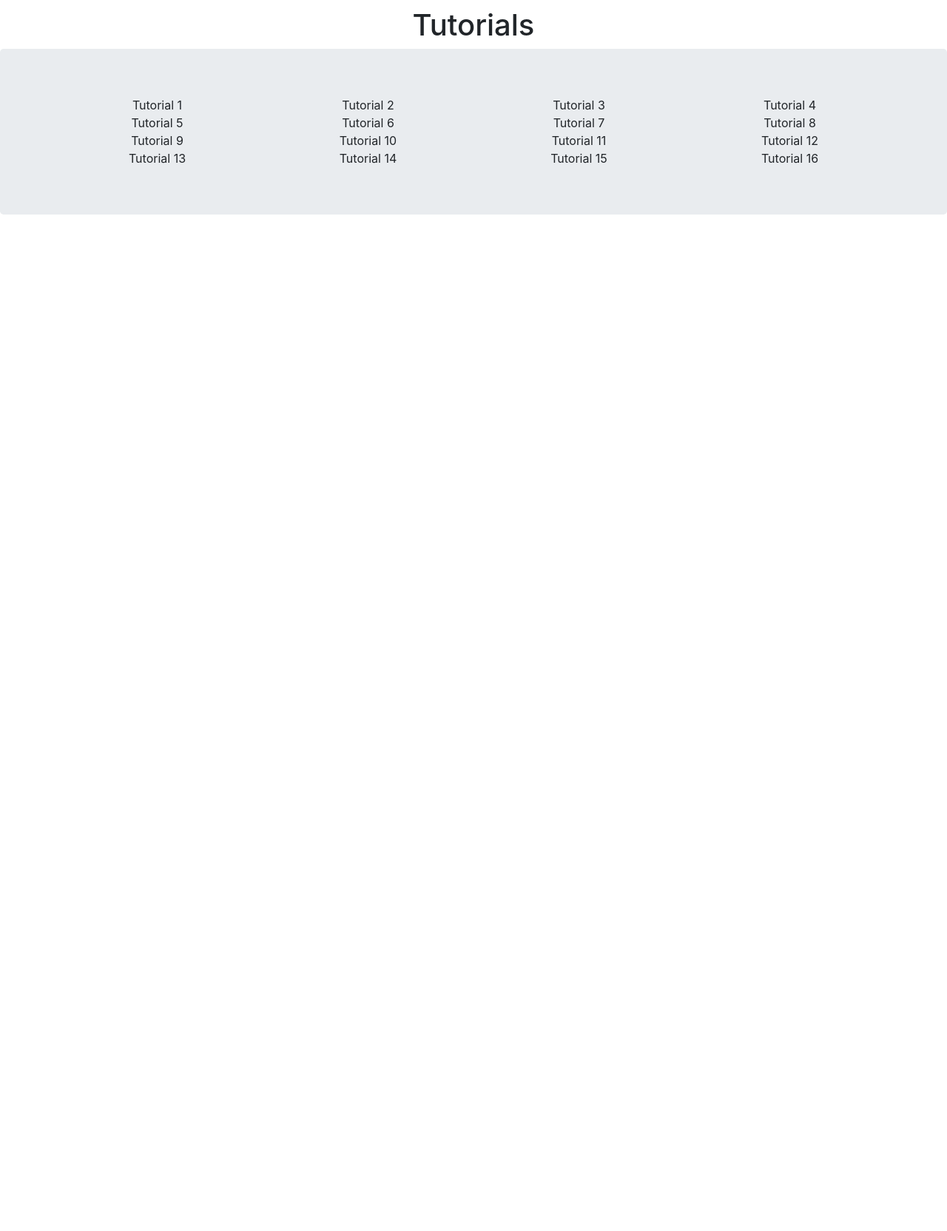
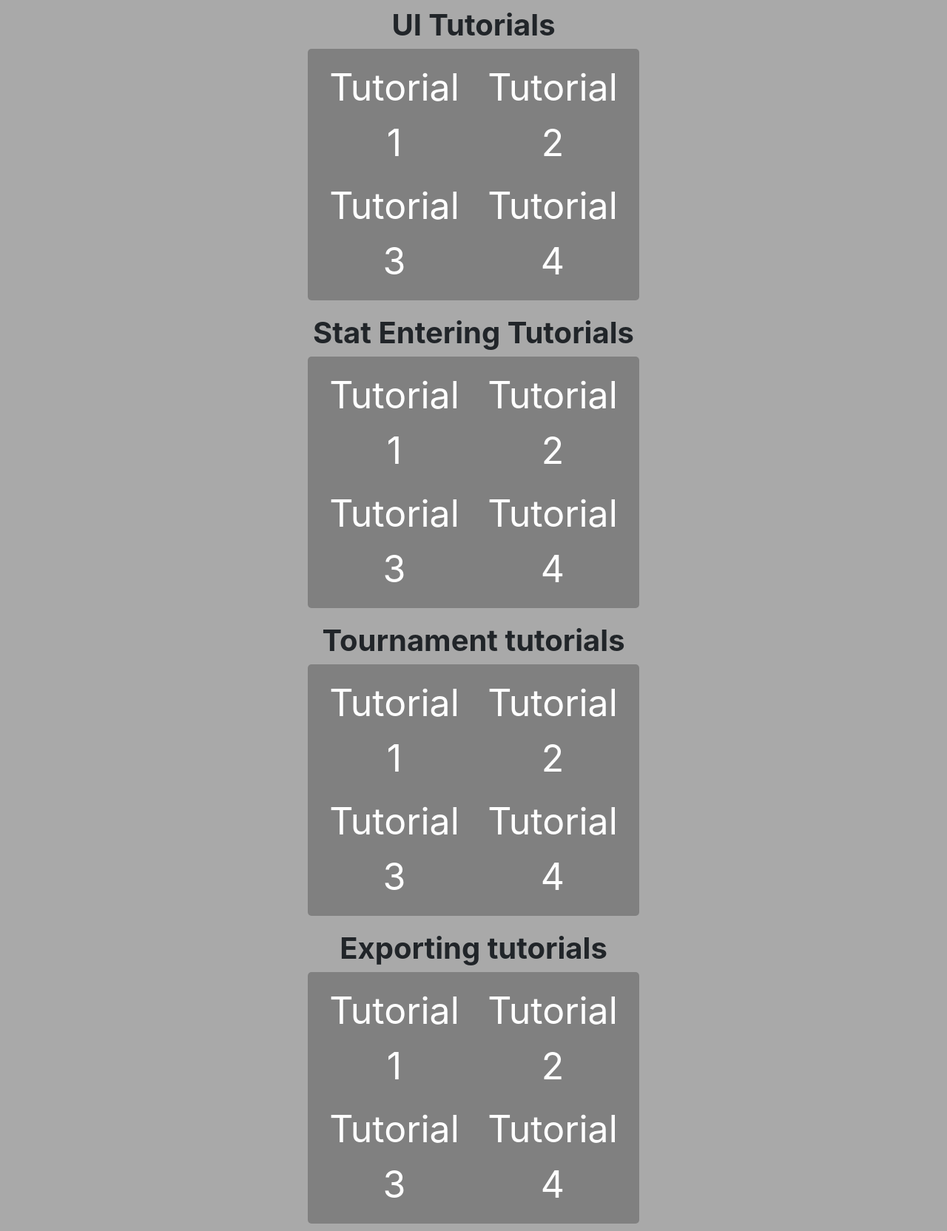
Before and after one commit to coderguy1777/SQBS2.0, an Electron app: page SQBS2.0/windows/tutorials.html in a window 1280 px wide. Shown: the whole page at 74% size. Before the commit the page ends 800 px from the top, so only its background shows below. Drawn offline with nearby package versions, Linux system fonts and the light colour scheme.

Commit message:
WIP on tutorial UI almost done, side bar is left.

```diff
--- a/SQBS2.0/windows/new_bracket.css
+++ b/SQBS2.0/windows/new_bracket.css
@@ -0,0 +1,3 @@
+body {
+    background-color: darkgray;
+}
--- a/SQBS2.0/windows/new_tournament.css
+++ b/SQBS2.0/windows/new_tournament.css
@@ -1,4 +1,4 @@
 body {
-    background-color:  gray;
-    overflow: hidden;
+    background-color:  darkgray;
+    margin: 0;
 }
--- a/SQBS2.0/windows/tutorials.css
+++ b/SQBS2.0/windows/tutorials.css
@@ -1,52 +1,33 @@
 body {
-    background-color: gray;
-    margin: 0;
-    overflow: hidden;
+    background-color: darkgray;
 }
 
-.container-cover {
-    display: flex;
-    align-content: center;
+.col {
+    font-size: 50px;
+    max-width: fit-content;
+    max-height: fit-content;
+    padding: 5px;
+    background-color: gray;
+    -webkit-text-fill-color: white;
+    outline: none;
+    border: none;
+    text-align: center;
+}
+
+.col:hover {
+    -webkit-text-fill-color: black;
+    background-color: gray;
+}
+
+.row {
+    width: 40%;
+    padding: 10px;
+    background-color: gray;
+    border-radius: 5px;
     justify-content: center;
 }
 
-.tutorial-container {
-    display: flex;
-    justify-content: center;
-    width: 90%;
-    margin: 10px;
-    height: 900px;
-    background-color: white;
-    align-content: center;
+.container {
+    background-color: darkgray;
+    padding: 10px;
 }
-
-.title-container {
-    display: flex;
-    width: auto;
-    height: auto;
-    flex-direction: column;
-    margin: -20px;
-    font-size: 30px;
-    text-align: center;
-    font-family: 'Roboto', sans-serif;
-}
-
-.info-container {
-    display: flex;
-    width: auto;
-    height: auto;
-    flex-direction: column;
-    margin: 0;
-    justify-content: center;
-    font-family: 'Roboto', sans-serif;
-}
-
-
-hr {
-    position: absolute;
-    -moz-transform: rotate(90deg);
-    -webkit-transform: rotate(90deg);
-    -o-transform: rotate(90deg);
-    -ms-transform: rotate(90deg);
-    transform: rotate(90deg);
-}
--- a/SQBS2.0/windows/tutorials.html
+++ b/SQBS2.0/windows/tutorials.html
@@ -6,35 +6,72 @@
         <link rel="stylesheet" href="https://stackpath.bootstrapcdn.com/bootstrap/4.3.1/css/bootstrap.min.css" integrity="sha384-ggOyR0iXCbMQv3Xipma34MD+dH/1fQ784/j6cY/iJTQUOhcWr7x9JvoRxT2MZw1T" crossorigin="anonymous">
         <title>Tutorials for SQBS 2.0</title>
         <link href="https://fonts.googleapis.com/css?family=Roboto&display=swap" rel="stylesheet">
+        <link rel="stylesheet" type="text/css" href="tutorials.css">
     </head>
     <body>
-        <div class="container text-center" style="margin-top: 10px">
-            <div class="page-header align-items-center">
-                <h1>Tutorials</h1>
+        <!--TO_DO: Work on nav bar next, side nav bar-->
+        <div class="container">
+            <div class="d-flex justify-content-center">
+                <div class="page-header d-flex align-items-center">
+                    <h1 class="font-weight-bold">UI Tutorials</h1>
+                </div>
+            </div>
+            <div class="d-flex justify-content-center">
+                <div class="row h-100 align-items-center">
+                    <div class="col">Tutorial 1</div>
+                    <div class="col">Tutorial 2</div>
+                    <div class="w-200 d-none d-md-block"></div>
+                    <div class="col">Tutorial 3</div>
+                    <div class="col">Tutorial 4</div>
+                </div>
             </div>
         </div>
-        <div class="jumbotron d-flex align-items-center">
         <div class="container">
-            <div class="row justify-content-center">
-                <div class="col md-offset-20" style="text-align: center;">Tutorial 1</div>
-                <div class="col"style="text-align: center;">Tutorial 2</div>
-                <div class="col"style="text-align: center;">Tutorial 3</div>
-                <div class="col" style="text-align: center">Tutorial 4</div>
-                <div class="w-100"></div>
-                <div class="col"style="text-align: center;">Tutorial 5</div>
-                <div class="col"style="text-align: center;">Tutorial 6</div>
-                <div class="col"style="text-align: center;">Tutorial 7</div>
-                <div class="col" style="text-align: center">Tutorial 8</div>
-                <div class="w-100"></div>
-                <div class="col"style="text-align: center;">Tutorial 9</div>
-                <div class="col"style="text-align: center;">Tutorial 10</div>
-                <div class="col"style="text-align: center;">Tutorial 11</div>
-                <div class="col" style="text-align: center">Tutorial 12</div>
-                <div class="w-100"></div>
-                <div class="col"style="text-align: center;">Tutorial 13</div>
-                <div class="col"style="text-align: center;">Tutorial 14</div>
-                <div class="col"style="text-align: center;">Tutorial 15</div>
-                <div class="col" style="text-align: center">Tutorial 16</div>
+            <div class="d-flex justify-content-center">
+                <div class="page-header align-items-center">
+                    <h1 class="font-weight-bold">Stat Entering Tutorials</h1>
+                </div>
+            </div>
+            <div class="d-flex justify-content-center">
+                <div class="row h-100 align-items-center">
+                    <div class="col">Tutorial 1</div>
+                    <div class="col">Tutorial 2</div>
+                    <div class="w-200 d-none d-md-block"></div>
+                    <div class="col">Tutorial 3</div>
+                    <div class="col">Tutorial 4</div>
+                </div>
+            </div>
+        </div>
+        <div class="container">
+            <div class="d-flex justify-content-center">
+                <div class="page-header d-flex align-items-center">
+                    <h1 class="font-weight-bold">Tournament tutorials</h1>
+                </div>
+            </div>
+            <div class="d-flex justify-content-center">
+                <div class="row h-100 align-items-center">
+                    <div class="col">Tutorial 1</div>
+                    <div class="col">Tutorial 2</div>
+                    <div class="w-200 d-none d-md-block"></div>
+                    <div class="col">Tutorial 3</div>
+                    <div class="col">Tutorial 4</div>
+                </div>
+            </div>
+        </div>
+        <div class="container">
+            <div class="d-flex justify-content-center">
+                <div class="page-header d-flex align-items-center">
+                    <h1 class="font-weight-bold">Exporting tutorials</h1>
+                </div>
+            </div>
+            <div class="d-flex justify-content-center">
+                <div class="row h-100 align-items-center">
+                    <div class="col">Tutorial 1</div>
+                    <div class="col">Tutorial 2</div>
+                    <div class="w-200 d-none d-md-block"></div>
+                    <div class="col">Tutorial 3</div>
+                    <div class="col">Tutorial 4</div>
+                </div>
             </div>
         </div>
     <script src="https://code.jquery.com/jquery-3.3.1.slim.min.js" integrity="sha384-q8i/X+965DzO0rT7abK41JStQIAqVgRVzpbzo5smXKp4YfRvH+8abtTE1Pi6jizo" crossorigin="anonymous"></script>
```
Also changed, not shown: SQBS2.0/windows/new_bracket.html (+21 -0 lines), SQBS2.0/windows/new_tournament.html (+9 -0 lines).
